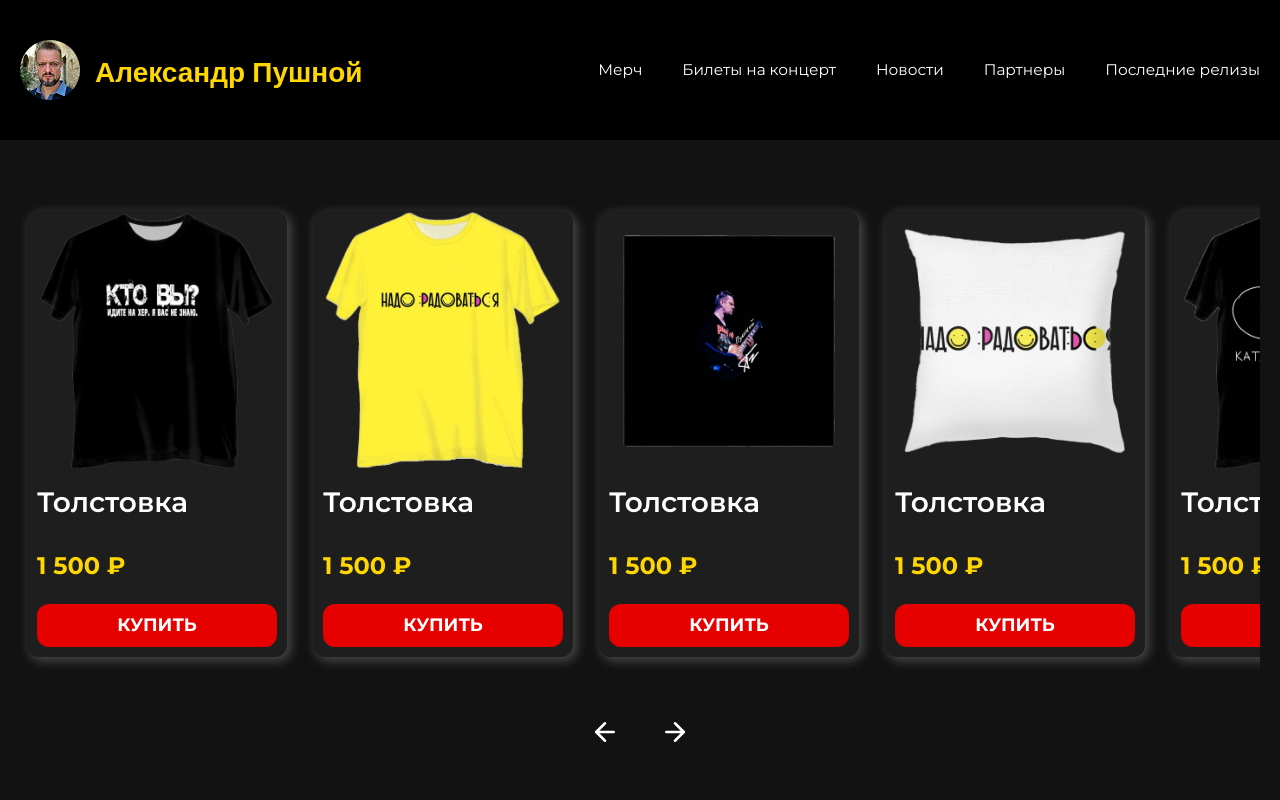
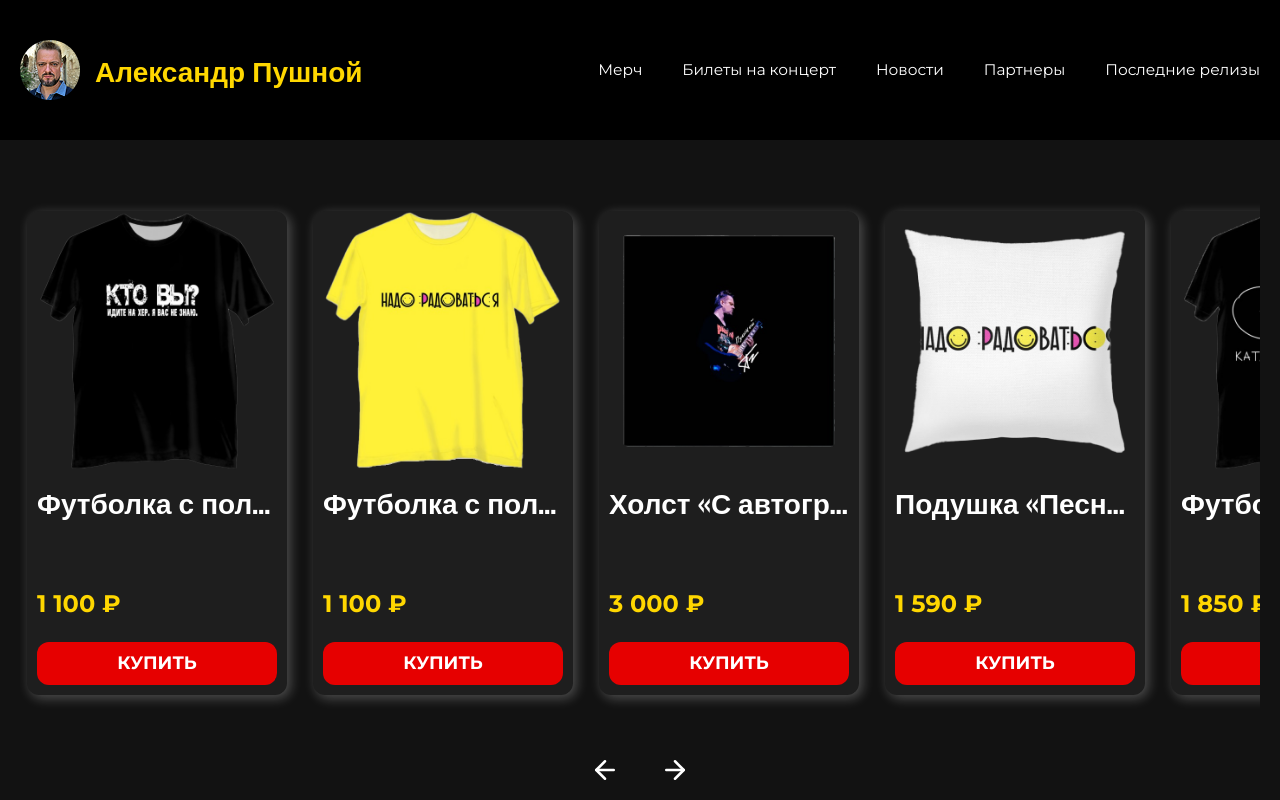
Before and after one commit to BlackDarkes/Fur-bearing, a Next.js app: page /Fur-bearing/ in a window 1280 px wide. Shown: the top 800 px of the page. Built offline with nearby package versions, Linux system fonts and the light colour scheme.

Commit message:
Сделан блок hero

```diff
--- a/src/components/hero/ui/list/HeroListItem.tsx
+++ b/src/components/hero/ui/list/HeroListItem.tsx
@@ -13,14 +13,14 @@
       <Image src={item.img} alt={item.title} width={260} height={260} />
 
       <div className="p-2.5">
-        <p className="flex flex-col gap-y-[clamp(20px,10vw,25px)]">
-          <span className="text-[clamp(20px,4vw,28px)] font-semibold">
+        <div className="flex flex-col gap-y-[clamp(20px,10vw,25px)]">
+          <h3 title={item.title} className="w-60 h-20 text-[clamp(20px,4vw,28px)] font-semibold overflow-x-hidden text-nowrap text-ellipsis">
             {item.title}
-          </span>
+          </h3>
           <span className="text-[clamp(16px,4vw,24px)] text-accent-color font-bold">
             {item.price}
           </span>
-        </p>
+        </div>
 
         <Link
           href={item.link}
--- a/src/constants/hero/hero-items.ts
+++ b/src/constants/hero/hero-items.ts
@@ -22,72 +22,72 @@
   {
     id: 1,
     img: ImageProduct1,
-    title: "Толстовка",
-    price: "1 500 ₽",
-    link: "#",
+    title: "Футболка с полной запечаткой «Песни Пушного. Кто вы? Черный фон»",
+    price: "1 100 ₽",
+    link: "https://www.pinkbus.ru/tshirt-polnayazapechatka/1197109",
   },
   {
     id: 2,
     img: ImageProduct2,
-    title: "Толстовка",
-    price: "1 500 ₽",
-    link: "#",
+    title: "Футболка с полной запечаткой «Песни Пушного. Надо радоваться! Желтый фон»",
+    price: "1 100 ₽",
+    link: "https://www.pinkbus.ru/tshirt-polnayazapechatka/1197064",
   },
   {
     id: 3,
     img: ImageProduct3,
-    title: "Толстовка",
-    price: "1 500 ₽",
-    link: "#",
+    title: "Холст «С автографом. Пушной и LP»",
+    price: "3 000 ₽",
+    link: "https://www.pinkbus.ru/canvases/1218477",
   },
   {
     id: 4,
     img: ImageProduct4,
-    title: "Толстовка",
-    price: "1 500 ₽",
-    link: "#",
+    title: "Подушка «Песни Пушного. Надо радоваться! »",
+    price: "1 590 ₽",
+    link: "https://www.pinkbus.ru/pillows/1196909",
   },
   {
     id: 5,
     img: ImageProduct5,
-    title: "Толстовка",
-    price: "1 500 ₽",
-    link: "#",
+    title: "Футболка с полной запечаткой «Песни Пушного. Катастрофически О_О черный фон»",
+    price: "1 850 ₽",
+    link: "https://www.pinkbus.ru/tshirt-polnayazapechatka/1198526",
   },
   {
     id: 6,
     img: ImageProduct6,
-    title: "Толстовка",
+    title: "Рюкзак «Каверы Пушного. Обложка альбома с автографом. Черный фон.»",
     price: "1 500 ₽",
-    link: "#",
+    link: "https://www.pinkbus.ru/backpacks/1167690",
   },
   {
     id: 7,
     img: ImageProduct7,
-    title: "Толстовка",
-    price: "1 500 ₽",
-    link: "#",
+    title: "Сумка хб «Каверы Пушного. Обложка альбома с автографом. Черный фон.»",
+    price: "1 100 ₽",
+    link: "https://www.pinkbus.ru/cotton_bags/1167689",
   },
   {
     id: 8,
     img: ImageProduct8,
-    title: "Толстовка",
-    price: "1 500 ₽",
-    link: "#",
+    title: "Футболка «Песни Пушного. Надо радоваться! »",
+    price: "1 300 ₽",
+    link: "https://www.pinkbus.ru/tshirts/1196923",
   },
   {
     id: 9,
     img: ImageProduct9,
-    title: "Толстовка",
-    price: "1 500 ₽",
-    link: "#",
+    title: "Футболка с полной запечаткой «Пушной и 8струн»",
+    price: "1 100 ₽",
+    link: "https://www.pinkbus.ru/tshirt-polnayazapechatka/1220410",
   },
   {
     id: 10,
     img: ImageProduct10,
-    title: "Толстовка",
-    price: "1 500 ₽",
-    link: "#",
+    title: "Сумка хб «Пушной и LP»",
+    price: "1 100 ₽",
+    link: "https://www.pinkbus.ru/cotton_bags/1220395",
   },
 ];
 
```
